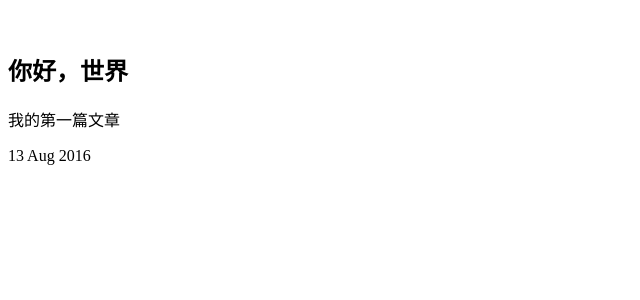
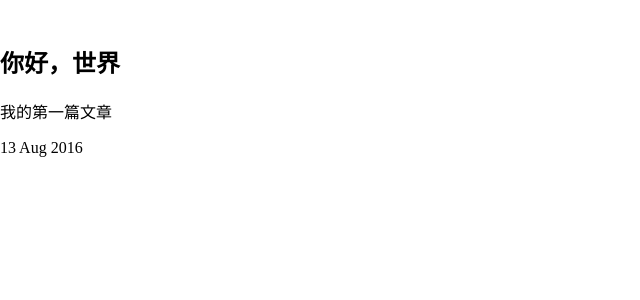
Before and after one commit to yaoqtan/myBlog, a Jekyll site: the page built from _posts/2016-08-13-hello-world.html, in a window 1280 px wide. Shown: the top 300 px of the page, without its empty margins (0-640 px from the left). Built offline with Jekyll 4.4.1, drawn with Linux system fonts in a browser that asks for light colours.

Commit message:
前端面试题

```diff
--- a/css/default.css
+++ b/css/default.css
@@ -1,3 +1,3 @@
 body{
-	mmargin:0;
+	margin:0;
 }
```
Also changed, not shown: _posts/2016-09-18-面试题.md (added, +3 -0 lines).
